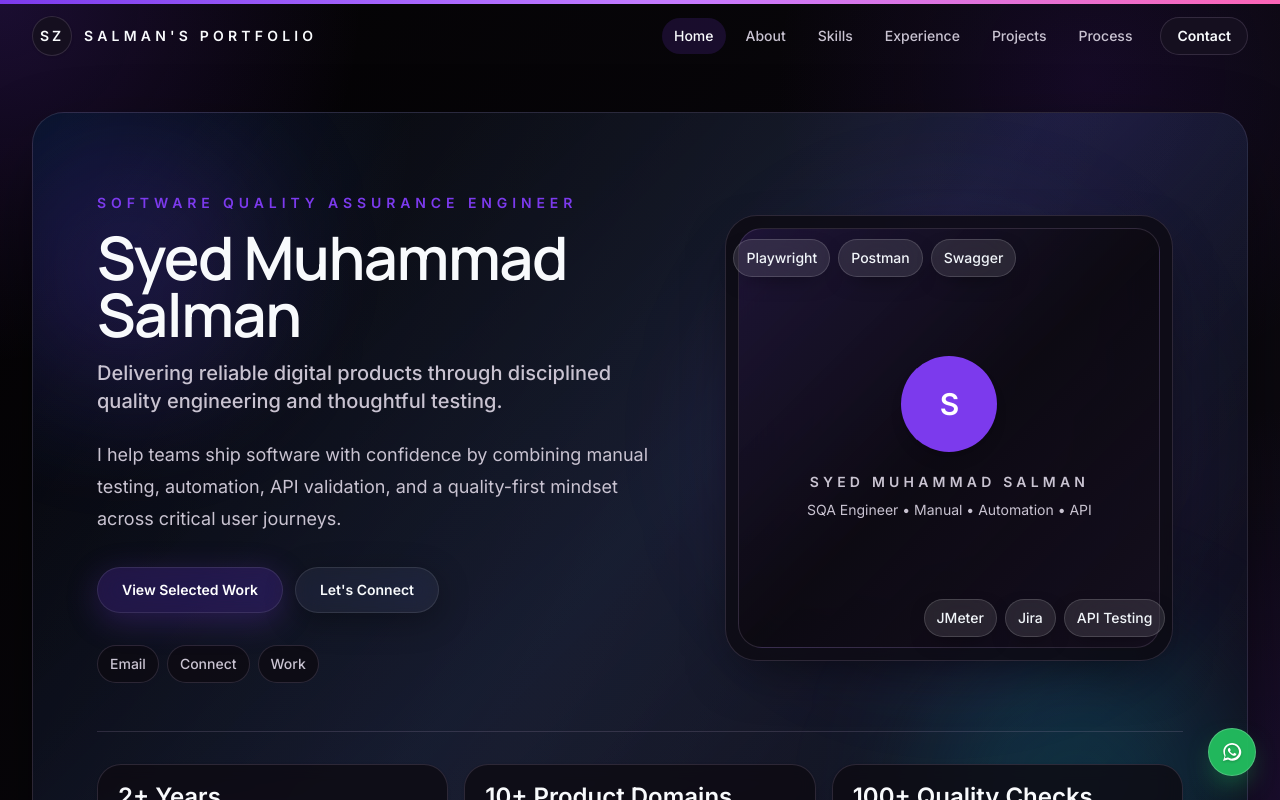
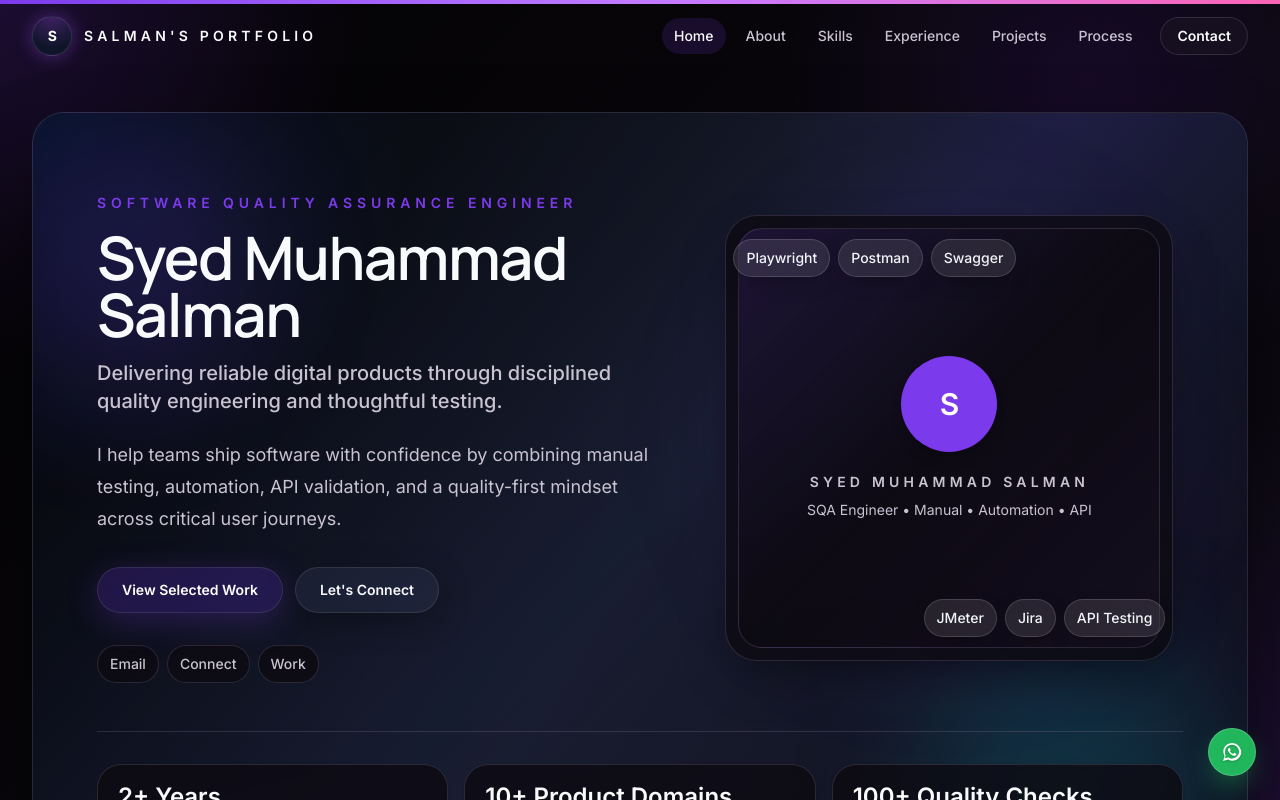
Before and after one commit to Salman-Zaidi-11/salman-portfolio, a React (Vite) app: page / in a window 1280 px wide. Shown: the top 800 px of the page. Built offline with nearby package versions, Linux system fonts and the light colour scheme.

Commit message:
Logo Fixes

```diff
--- a/src/components/Navbar.tsx
+++ b/src/components/Navbar.tsx
@@ -31,10 +31,10 @@ function Navbar() {
     >
       <nav className="mx-auto flex max-w-7xl items-center justify-between px-6 py-4 lg:px-8">
         <motion.a href="#home" whileHover={{ y: -1, scale: 1.01 }} className="flex items-center gap-3 text-[var(--text)]">
-          <span className="flex h-10 w-10 items-center justify-center rounded-full border border-[var(--border)] bg-[var(--surface-strong)] text-sm font-semibold tracking-[0.2em] shadow-sm">
-            SZ
+          <span className="flex h-10 w-10 items-center justify-center rounded-full border border-[var(--border)] bg-[radial-gradient(circle_at_top,_rgba(168,85,247,0.28),_rgba(15,23,42,0.95)_72%)] text-center text-sm font-bold tracking-[0.1em] text-white shadow-[0_0_18px_rgba(168,85,247,0.38)]">
+            <span className="inline-block translate-x-[1px]">S</span>
           </span>
-          <span className=" text-sm font-semibold uppercase tracking-[0.3em]">Salman's Portfolio</span>
+          <span className="text-sm font-semibold uppercase tracking-[0.3em]">Salman's Portfolio</span>
         </motion.a>
 
         <div className="hidden items-center gap-2 md:flex">
@@ -88,8 +88,8 @@ function Navbar() {
             <div className="mx-auto flex h-full max-w-7xl flex-col">
               <div className="flex items-center justify-between">
                 <a href="#home" className="flex items-center gap-3 text-[var(--text)]">
-                  <span className="flex h-10 w-10 items-center justify-center rounded-full border border-[var(--border)] bg-[var(--surface-strong)] text-sm font-semibold tracking-[0.2em]">
-                    SZ
+                  <span className="flex h-10 w-10 items-center justify-center rounded-full border border-[var(--border)] bg-[radial-gradient(circle_at_top,_rgba(168,85,247,0.28),_rgba(15,23,42,0.95)_72%)] text-center text-sm font-bold tracking-[0.1em] text-white shadow-[0_0_18px_rgba(168,85,247,0.38)]">
+                    <span className="inline-block translate-x-[1px]">S</span>
                   </span>
                   <span className="text-sm font-semibold uppercase tracking-[0.3em]">Salman</span>
                 </a>
```
